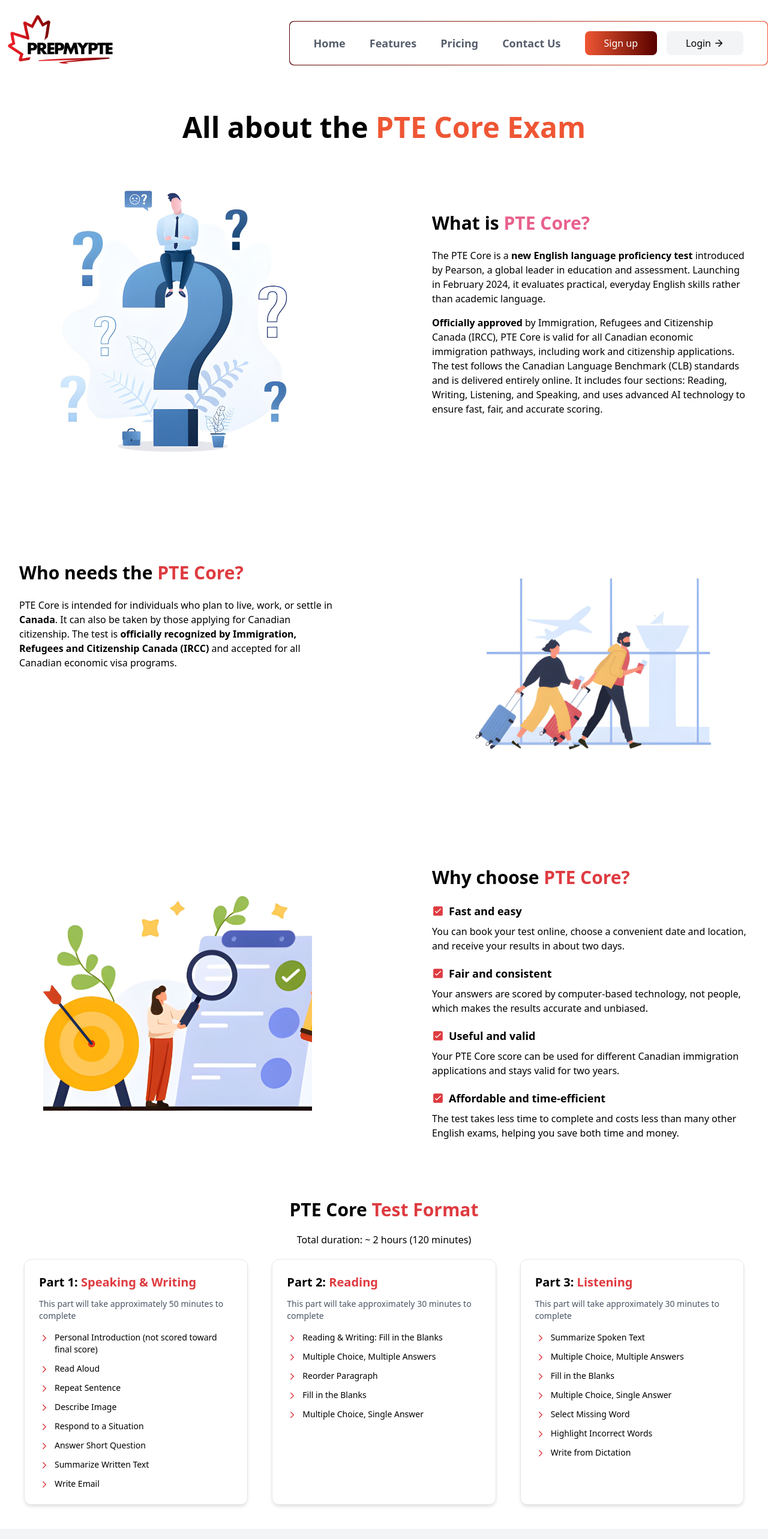
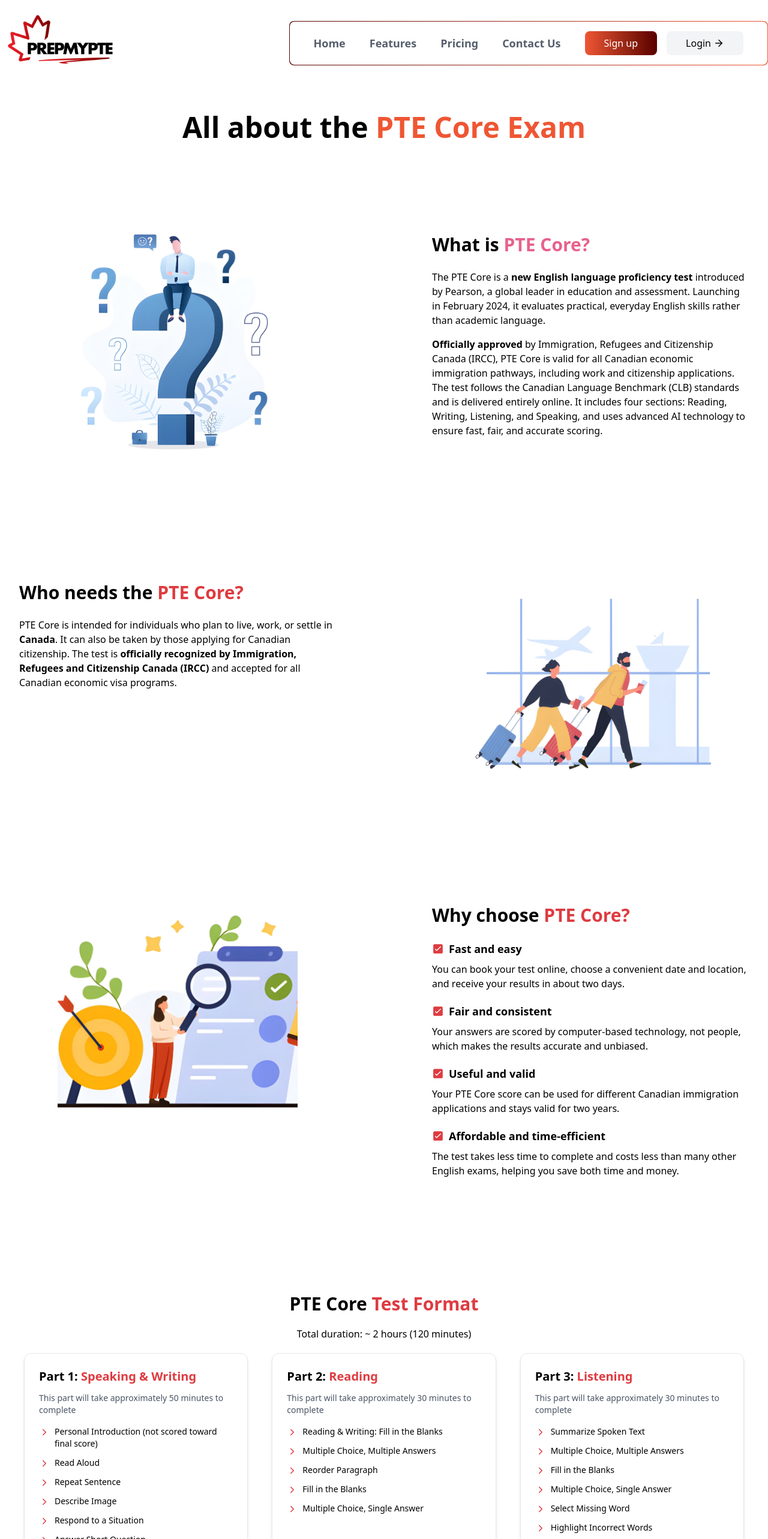
Before and after one commit to asir131/prepmypte, a Next.js app: page /features in a window 1280 px wide. Shown: the top 2566 px of the page at 60% size. Built offline with nearby package versions, Linux system fonts and the light colour scheme.

Commit message:
some more modification

```diff
--- a/src/app/components/features/Pte.tsx
+++ b/src/app/components/features/Pte.tsx
@@ -9,10 +9,10 @@
   return (
     <div className="flex flex-col items-center justify-center w-full">
       {/* Section 1: What is PTE Core */}
-      <div className="w-full max-w-7xl flex flex-col md:flex-row gap-8 md:gap-16 lg:gap-40 p-5 md:p-8 items-center">
+      <div className="w-full max-w-7xl xl:mt-20 xl:mb-10 flex flex-col md:flex-row gap-8 md:gap-16 lg:gap-40 p-5 md:p-8 items-center">
         <div className="w-full md:w-1/2 flex justify-center">
           <div className="w-full max-w-md  rounded-2xl flex items-center justify-center">
-            <Image src={one} width={400} height={100} alt="" />
+            <Image src={one} width={330} height={100} alt="" />
           </div>
         </div>
         <div className="w-full md:w-1/2 flex flex-col justify-center">
@@ -71,13 +71,13 @@
       </div>
 
       {/* Section 3: Why choose PTE Core */}
-      <div className="w-full max-w-7xl flex flex-col md:flex-row gap-8 md:gap-16 lg:gap-40 p-5 md:p-8 items-center mt-8 md:mt-12">
+      <div className="w-full max-w-7xl flex flex-col xl:mt-20 md:flex-row gap-8 md:gap-16 lg:gap-40 p-5 md:p-8 items-center mt-8 md:mt-12">
         <div className="w-full md:w-1/2 flex justify-center">
-          <div className="w-full max-w-md aspect-square bg-gradient-to-br from-blue-100 to-blue-50 rounded-2xl flex items-center justify-center">
-            <Image src={three} width={500} height={100} alt="" />
+          <div className="w-full max-w-md xl:-mt-25 aspect-square  rounded-2xl flex items-center justify-center">
+            <Image src={three} width={400} height={100} alt="" />
           </div>
         </div>
-        <div className="w-full md:w-1/2 flex flex-col justify-center">
+        <div className="w-full md:w-1/2 flex flex-col x justify-center">
           <h1 className="font-bold text-xl sm:text-2xl lg:text-3xl text-center md:text-left mb-4 md:mb-6">
             Why choose <span className="text-[#DE3B40]">PTE Core?</span>
           </h1>
@@ -91,7 +91,7 @@
                     viewBox="0 0 28 28"
                     fill="none"
                     xmlns="http://www.w3.org/2000/svg"
-                    className="flex-shrink-0"
+                    className="shrink-0"
                   >
                     <path
                       d="M22 3L6 3C4.34315 3 3 4.34315 3 6L3 22C3 23.6569 4.34315 25 6 25L22 25C23.6569 25 25 23.6569 25 22L25 6C25 4.34315 23.6569 3 22 3ZM20.707 9.707L11.707 18.707C11.3165 19.0974 10.6835 19.0974 10.293 18.707L7.293 15.707C6.91403 15.3146 6.91945 14.6909 7.30518 14.3052C7.69092 13.9194 8.31462 13.914 8.707 14.293L11 16.586L19.293 8.293C19.5441 8.03304 19.9159 7.92879 20.2655 8.0203C20.6151 8.11182 20.8882 8.38486 20.9797 8.73449C21.0712 9.08412 20.967 9.45593 20.707 9.707Z"
@@ -183,7 +183,7 @@
       </div>
 
       {/* PTE Test Format Section */}
-      <div className="w-full mt-12 md:mt-16 flex flex-col items-center justify-center px-4 sm:px-6 md:px-10 mb-10">
+      <div className="w-full mt-12 xl:mt-40 xl:mb-40 md:mt-16 flex flex-col items-center justify-center px-4 sm:px-6 md:px-10 mb-10">
         <h1 className="font-bold text-xl sm:text-2xl md:text-3xl text-center">
           PTE Core <span className="text-[#DE3B40]">Test Format</span>
         </h1>
```
